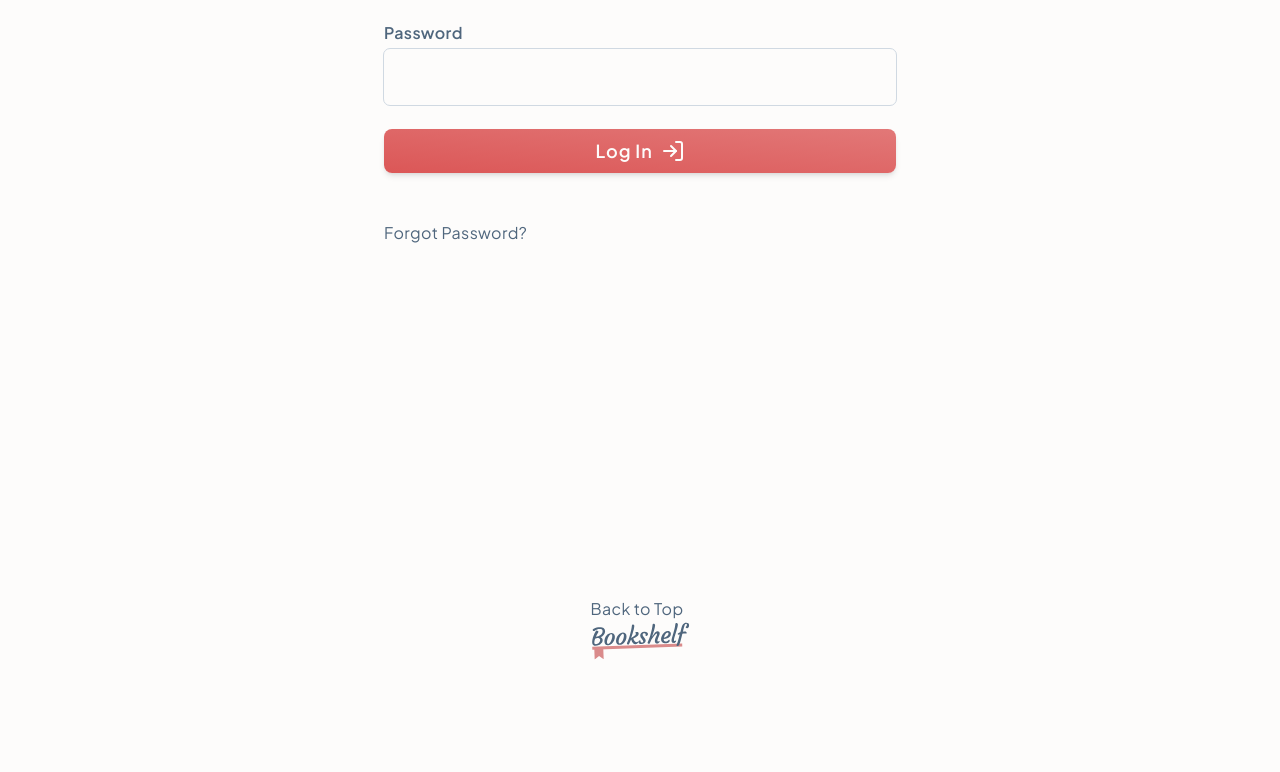
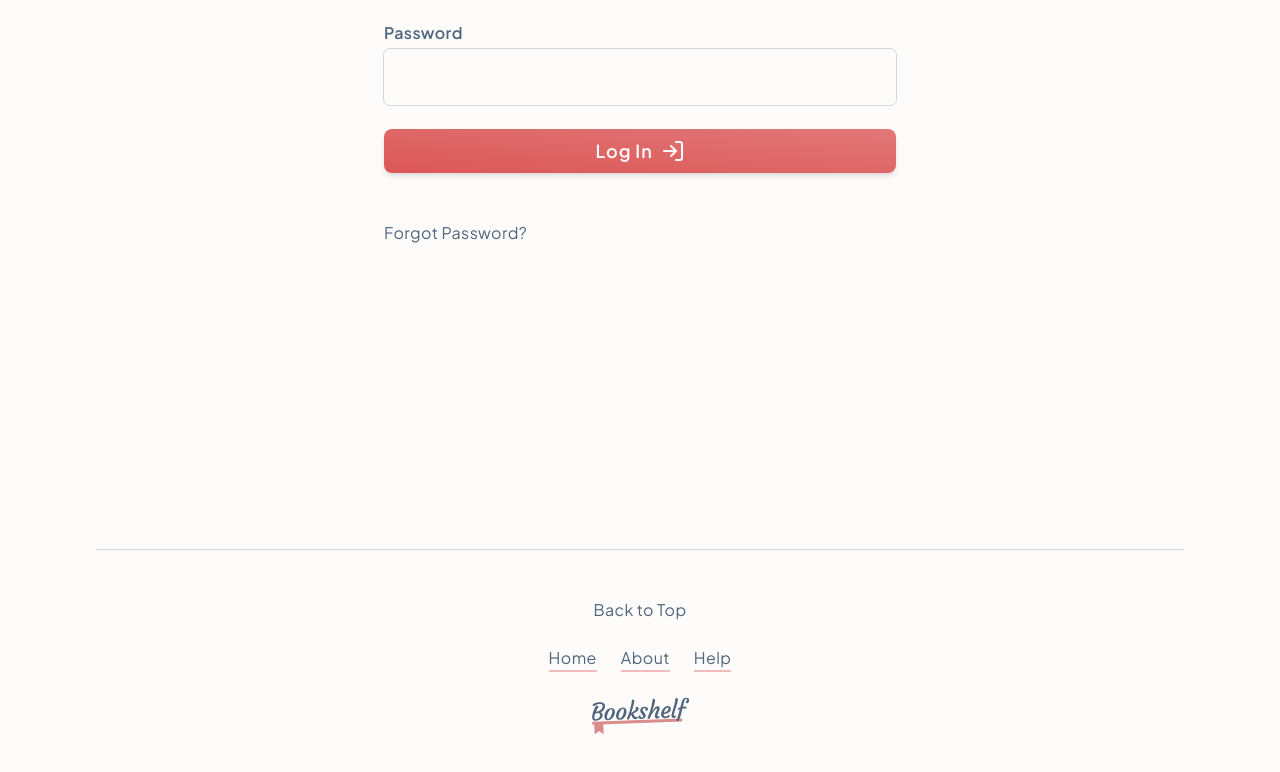
Before and after one commit to kaye360/bookshelf-app, a React (Vite) app in the folder web/: page /dashboard in a window 1280 px wide. Shown: the part 478-1250 px from the top of the page. Built offline with nearby package versions, Linux system fonts and the light colour scheme.

Commit message:
minor UI updates

```diff
--- a/web/src/components/common/Divider.tsx
+++ b/web/src/components/common/Divider.tsx
@@ -1,6 +1,6 @@
 
 export default function Divider() {
   return (
-    <div className="border-b border-primary-light h-0 p-0 m-0" />
+    <div className="border-b border-primary-light h-0 p-0 m-0 w-full" />
   )
 }
--- a/web/src/components/common/Icon.tsx
+++ b/web/src/components/common/Icon.tsx
@@ -131,6 +131,18 @@ export function HashIcon({size=24, className=''} : IconProps) {
 }
 
 
+export function HelpIcon({size=24, className=''} : IconProps) {
+    return (
+        <svg xmlns="http://www.w3.org/2000/svg" width={size} height={size} viewBox="0 0 24 24" fill="none" stroke="currentColor" strokeWidth="1" strokeLinecap="round" strokeLinejoin="round" className={className}><circle cx="12" cy="12" r="10"></circle><path d="M9.09 9a3 3 0 0 1 5.83 1c0 2-3 3-3 3"></path><line x1="12" y1="17" x2="12.01" y2="17"></line></svg>
+    )
+}
+
+export function InfoIcon({size=24, className=''} : IconProps) {
+    return (
+        <svg xmlns="http://www.w3.org/2000/svg" width={size} height={size} viewBox="0 0 24 24" fill="none" stroke="currentColor" strokeWidth="1" strokeLinecap="round" strokeLinejoin="round" className={className}><circle cx="12" cy="12" r="10"></circle><line x1="12" y1="16" x2="12" y2="12"></line><line x1="12" y1="8" x2="12.01" y2="8"></line></svg>
+    )
+}
+
 export function ListIcon({size=24, className=''} : IconProps) {
     return (
         <svg xmlns="http://www.w3.org/2000/svg" width={size} height={size} viewBox="0 0 24 24" fill="none" stroke="currentColor" strokeWidth="1" strokeLinecap="round" strokeLinejoin="round" className={className}><line x1="8" y1="6" x2="21" y2="6"></line><line x1="8" y1="12" x2="21" y2="12"></line><line x1="8" y1="18" x2="21" y2="18"></line><line x1="3" y1="6" x2="3.01" y2="6"></line><line x1="3" y1="12" x2="3.01" y2="12"></line><line x1="3" y1="18" x2="3.01" y2="18"></line></svg>
--- a/web/src/layouts/components/Account.tsx
+++ b/web/src/layouts/components/Account.tsx
@@ -1,7 +1,7 @@
 import { Link } from "react-router-dom"
 import { useEffect, useState } from "react"
 import LogoutModal from "./LogoutModal"
-import { ChevronDownIcon, LogoutIcon, SettingsIcon, UserIcon } from "../../components/common/Icon"
+import { ChevronDownIcon, HelpIcon, LogoutIcon, SettingsIcon, UserIcon } from "../../components/common/Icon"
 import useToggleState from "../../hooks/useToggleState"
 import { useStore } from "../../store/store"
 import Avatar from "../../components/common/Avatar"
@@ -60,6 +60,11 @@ export default function Account() {
                             Settings
                         </AccountDropDownLink>
 
+                        <AccountDropDownLink to="/help">
+                            <HelpIcon />
+                            Help
+                        </AccountDropDownLink>
+
                         <AccountDropDownLink onClick={ () => setShowLogoutModal(true) }>
                             <LogoutIcon />
                             Logout
--- a/web/src/layouts/components/AccountDropDown.tsx
+++ b/web/src/layouts/components/AccountDropDown.tsx
@@ -10,8 +10,8 @@ export default function AccountDropDown({
         <div
             id="acount-drop-down"
             className={`
-                absolute top-full right-0 w-fit bg-bg z-[9999999] grid gap-3 transition-all overflow-hidden shadow-lg origin-top-right rounded-lg
-                ${showDropDown ? 'py-2 max-h-[200px] scale-1' : 'py-0 max-h-0 scale-0'}
+                absolute top-full right-0 w-fit bg-bg z-[9999999] grid gap-3 transition-all duration-200 overflow-hidden shadow-lg rounded-lg
+                ${showDropDown ? 'py-2 max-h-[400px] scale-1' : 'py-0 max-h-0 scale-0'}
             `}
         >
 
--- a/web/src/layouts/components/Footer.tsx
+++ b/web/src/layouts/components/Footer.tsx
@@ -1,19 +1,30 @@
+import { Link } from "react-router-dom";
 import Logo from "./Logo";
 import Wrapper from "./Wrapper";
+import Divider from "../../components/common/Divider";
 
 export default function Footer() {
 
-    function handleClick() {
-        window.scrollTo({ top: 0, behavior: 'smooth' });
-    }
+    return (
+        <div className="relative pb-12">
+            <Wrapper>
+                <div className="flex flex-col items-center gap-6">
 
-    return (
-        <div className="relative -z-10 pt-12 py-36">
-            <Wrapper>
-                <div className="w-fit mx-auto">
-                    <button onClick={handleClick}>
+                    <Divider />
+
+                    <button
+                        onClick={ () => window.scrollTo({ top: 0, behavior: 'smooth' })}
+                        className="cursor-pointer hover:underline mt-6"
+                    >
                         Back to Top
                     </button>
+
+                    <div className="flex gap-6">
+                        <Link to="/">Home</Link>
+                        <Link to="/about">About</Link>
+                        <Link to="/help">Help</Link>
+                    </div>
+
                     <Logo />
                 </div>
             </Wrapper>
```
